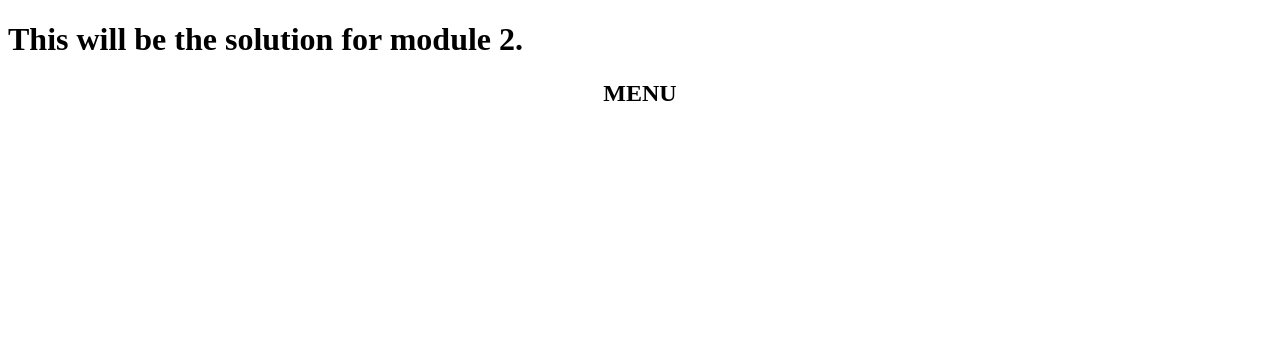
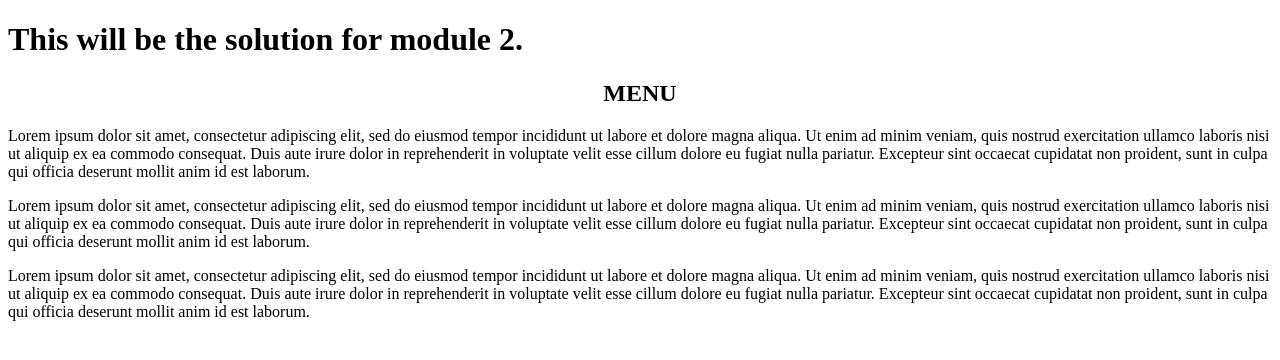
Before and after one commit to dphan13/coursera, a plain HTML site: page mod2_solution/index.html in a window 1280 px wide. Drawn offline with Linux system fonts and the light colour scheme.

Commit message:
small change

```diff
--- a/mod2_solution/index.html
+++ b/mod2_solution/index.html
@@ -6,11 +6,26 @@
 	<title>Module 2 Solution</title>
 </head>
 <body>
+
 	<h1>This will be the solution for module 2.</h1>
+
 		<div>
 			<h2 style="text-align:center">
 				MENU
 			</h2>
 		</div>
+
+<p>
+	Lorem ipsum dolor sit amet, consectetur adipiscing elit, sed do eiusmod tempor incididunt ut labore et dolore magna aliqua. Ut enim ad minim veniam, quis nostrud exercitation ullamco laboris nisi ut aliquip ex ea commodo consequat. Duis aute irure dolor in reprehenderit in voluptate velit esse cillum dolore eu fugiat nulla pariatur. Excepteur sint occaecat cupidatat non proident, sunt in culpa qui officia deserunt mollit anim id est laborum.
+</p>
+
+<p>
+	Lorem ipsum dolor sit amet, consectetur adipiscing elit, sed do eiusmod tempor incididunt ut labore et dolore magna aliqua. Ut enim ad minim veniam, quis nostrud exercitation ullamco laboris nisi ut aliquip ex ea commodo consequat. Duis aute irure dolor in reprehenderit in voluptate velit esse cillum dolore eu fugiat nulla pariatur. Excepteur sint occaecat cupidatat non proident, sunt in culpa qui officia deserunt mollit anim id est laborum.
+</p>
+
+<p>
+	Lorem ipsum dolor sit amet, consectetur adipiscing elit, sed do eiusmod tempor incididunt ut labore et dolore magna aliqua. Ut enim ad minim veniam, quis nostrud exercitation ullamco laboris nisi ut aliquip ex ea commodo consequat. Duis aute irure dolor in reprehenderit in voluptate velit esse cillum dolore eu fugiat nulla pariatur. Excepteur sint occaecat cupidatat non proident, sunt in culpa qui officia deserunt mollit anim id est laborum.
+</p>
+
 </body>
 </html>
```
